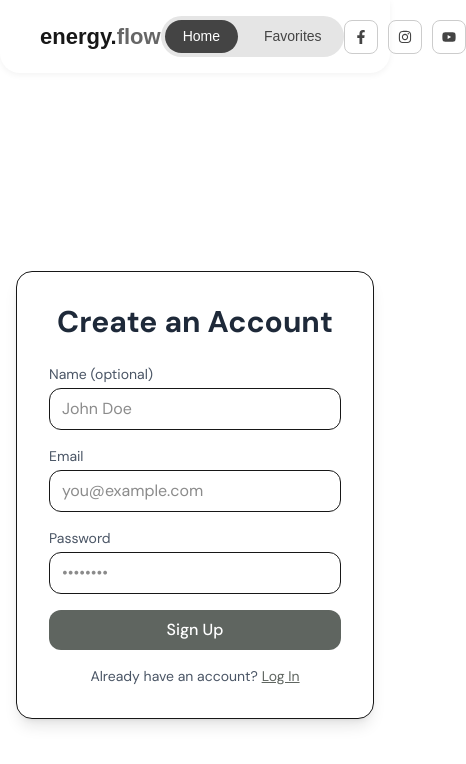
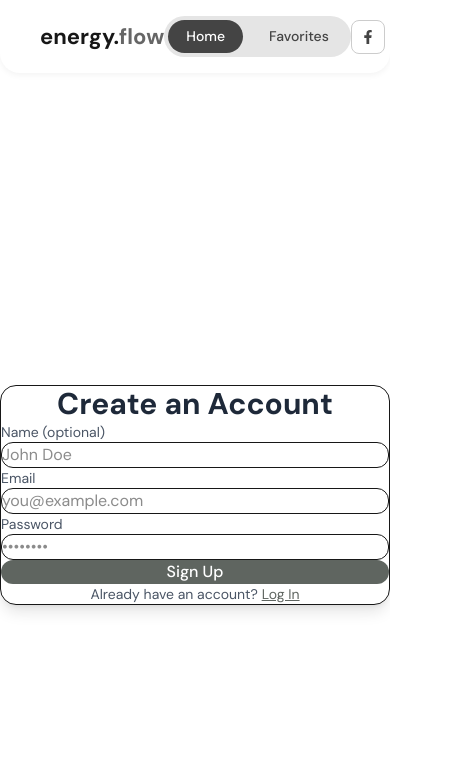
Before and after one commit to Ivan3750/energyflow, a Next.js app: page /register in a window 390 px wide. Shown: the top 764 px of the page, 466 px wide, since content can reach past the window. Built offline with nearby package versions, Linux system fonts and the light colour scheme.

Commit message:
Оновлений адаптив

```diff
--- a/app/globals.css
+++ b/app/globals.css
@@ -1,6 +1,21 @@
 @import url('https://fonts.googleapis.com/css2?family=DM+Sans:wght@400;500;700&display=swap');
 @import "tailwindcss";
 
+
+* {
+  margin: 0;
+  padding: 0;
+  box-sizing: border-box;
+}
+
+html, body {
+  width: 100%;
+  max-width: 100%;
+  overflow-x: hidden; /* прибирає горизонтальний скрол */
+  font-family: 'DM Sans', Arial, Helvetica, sans-serif;
+  background: var(--background);
+  color: var(--foreground);
+}
 
 :root {
   --background: #ffffff;
@@ -21,11 +36,6 @@
   }
 }
  */
-body {
-  background: var(--background);
-  color: var(--foreground);
-  font-family: Arial, Helvetica, sans-serif;
-}
 
 
 .quote-container {
```
Also changed, not shown: app/components/Hero.module.css (+20 -8 lines), app/components/InfoBlock.module.css (+4 -4 lines).
